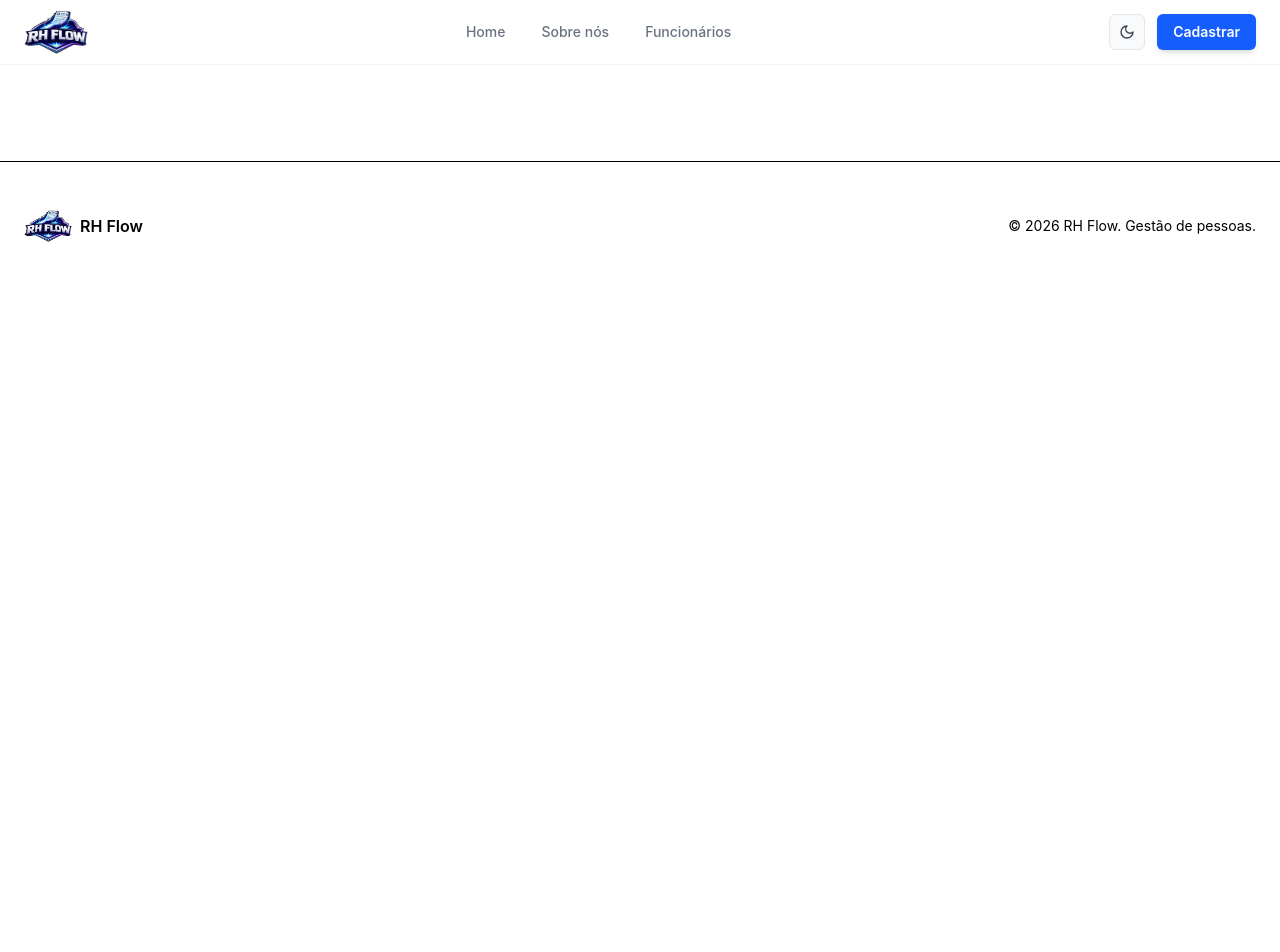
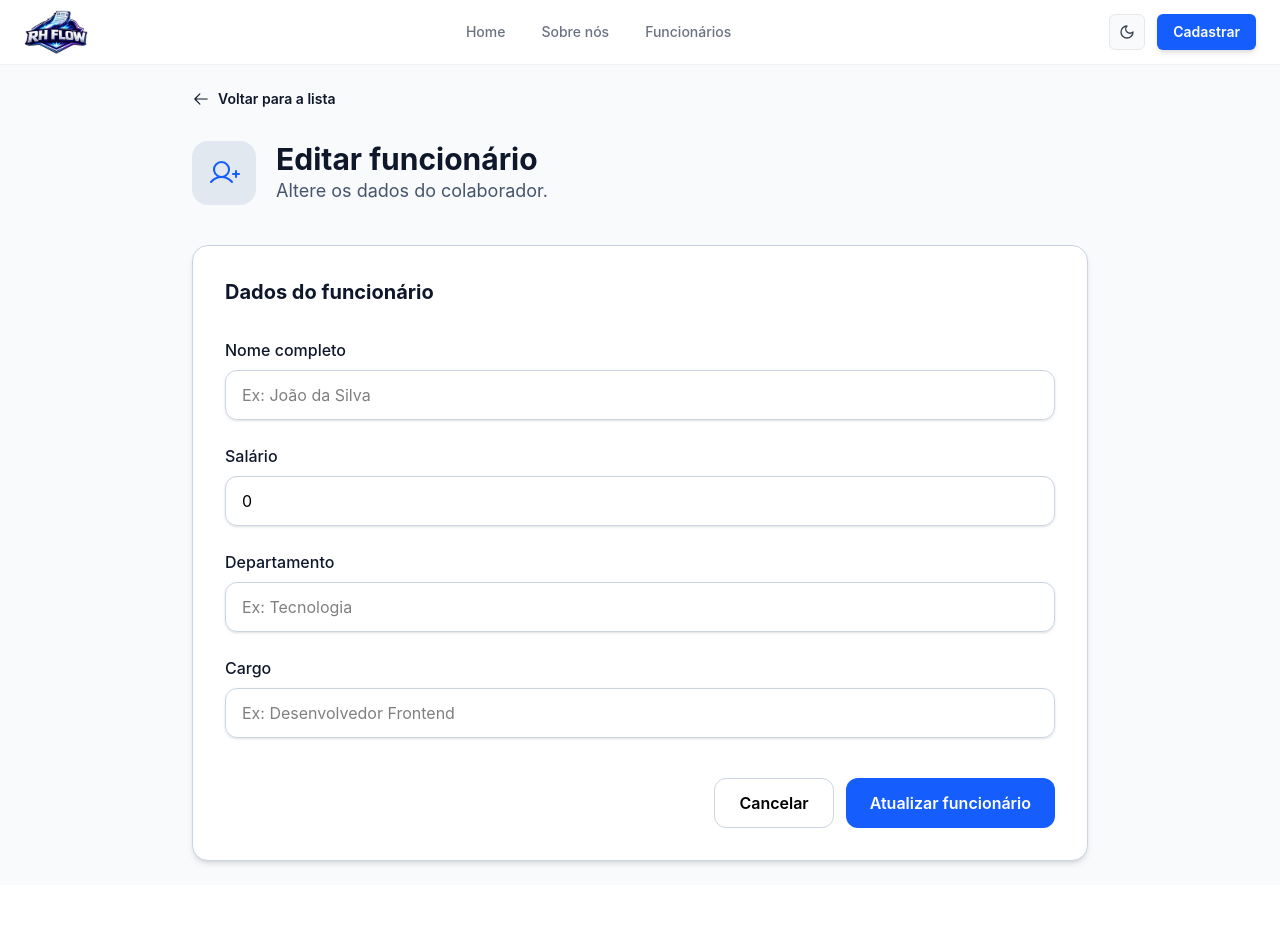
Before and after one commit to twostacktech/Rh-Flow-front, a React (Vite) app: page /editar-funcionario/1 in a window 1280 px wide. Shown: the top 952 px of the page. Before the commit the page ends 800 px from the top, so only its background shows below. Built offline with nearby package versions, Linux system fonts and the light colour scheme; no server answers.

Commit message:
feat: lista de funcionario cadastrados

```diff
--- a/src/App.tsx
+++ b/src/App.tsx
@@ -5,8 +5,7 @@ import { BrowserRouter, Route, Routes } from 'react-router-dom'
 import Home from './pages/home/Home'
 import Sobre from './pages/sobre/Sobre'
 import Funcionarios from './pages/funcionarios/Funcionarios'
-import Cadastro from './pages/cadastro/Cadastro'
-
+import FormFuncionario from './pages/formfuncionario/FormFuncionario'
 
 function App() {
 
@@ -19,7 +18,8 @@ function App() {
         <Route path="/home" element={<Home />}/>
         <Route path="/sobre" element={<Sobre />}/>
         <Route path="/funcionarios" element={<Funcionarios />}/>
-        <Route path="/cadastro-funcionario" element={<Cadastro />}/>
+        <Route path="/cadastro-funcionario" element={<FormFuncionario />}/>
+        <Route path="/editar-funcionario/:id" element={<FormFuncionario />} />
       </Routes>
       <Footer/>
       </BrowserRouter>
--- /dev/null
+++ b/src/models/Funcionario.ts
@@ -0,0 +1,7 @@
+export default interface Funcionario {
+    id: number;
+    nome: string;
+    salario: number | string;
+    departamento: string;
+    cargo: string
+}
--- a/src/pages/cadastro/Cadastro.tsx
+++ b/src/pages/formfuncionario/FormFuncionario.tsx
@@ -1,12 +1,72 @@
 import { ArrowLeft, UserPlus } from "@phosphor-icons/react";
-import { useNavigate } from "react-router-dom";
+import { useNavigate, useParams } from "react-router-dom";
+import { useEffect, useState, type ChangeEvent, type FormEvent } from "react";
+import { ClipLoader } from "react-spinners";
+import type Funcionario from "../../models/Funcionario";
+import { atualizar, buscar, cadastrar } from "../../services/Service";
 
-function Cadastro() {
+function FormFuncionario() {
     const navigate = useNavigate();
+    const { id } = useParams<{ id: string }>();
+
+    const [isLoading, setIsLoading] = useState<boolean>(false);
+
+    const [funcionario, setFuncionario] = useState<Funcionario>({
+        id: 0,
+        nome: "",
+        salario: 0,
+        departamento: "",
+        cargo: "",
+    });
+
+    function atualizarEstado(e: ChangeEvent<HTMLInputElement>) {
+        setFuncionario({
+            ...funcionario,
+            [e.target.name]: e.target.name === "salario"
+                ? Number(e.target.value)
+                : e.target.value,
+        });
+    }
+
+    async function buscarPorId(id: string) {
+        try {
+            await buscar(`/funcionario/${id}`, setFuncionario);
+        } catch (error) {
+            console.log(error);
+            alert("Erro ao buscar funcionário!");
+        }
+    }
+
+    async function salvarFuncionario(e: FormEvent<HTMLFormElement>) {
+        e.preventDefault();
+        setIsLoading(true);
+
+        try {
+            if (id !== undefined) {
+                await atualizar("/funcionario", funcionario, setFuncionario);
+                alert("Funcionário atualizado com sucesso!");
+            } else {
+                await cadastrar("/funcionario", funcionario, setFuncionario);
+                alert("Funcionário cadastrado com sucesso!");
+            }
+
+            navigate("/funcionarios");
+        } catch (error) {
+            console.log(error);
+            alert("Erro ao salvar funcionário!");
+        }
+
+        setIsLoading(false);
+    }
+
+    useEffect(() => {
+        if (id !== undefined) {
+            buscarPorId(id);
+        }
+    }, [id]);
 
     return (
         <div className="min-h-screen bg-slate-50 px-24 py-6">
-
             <div className="max-w-4xl mx-auto">
 
                 <button
@@ -24,11 +84,13 @@ function Cadastro() {
 
                     <div>
                         <h1 className="text-3xl font-bold text-slate-900">
-                            Cadastrar funcionário
+                            {id !== undefined ? "Editar funcionário" : "Cadastrar funcionário"}
                         </h1>
 
                         <p className="text-lg text-slate-600">
-                            Preencha os dados do novo colaborador.
+                            {id !== undefined
+                                ? "Altere os dados do colaborador."
+                                : "Preencha os dados do novo colaborador."}
                         </p>
                     </div>
                 </div>
@@ -38,11 +100,7 @@ function Cadastro() {
                         Dados do funcionário
                     </h2>
 
-                    <p className="text-slate-600 mb-8">
-                        Todos os campos são obrigatórios e seguem as regras de negócio do sistema.
-                    </p>
-
-                    <form className="flex flex-col gap-6">
+                    <form onSubmit={salvarFuncionario} className="flex flex-col gap-6 mt-8">
                         <div>
                             <label className="font-medium text-slate-900">
                                 Nome completo
@@ -50,6 +108,9 @@ function Cadastro() {
 
                             <input
                                 type="text"
+                                name="nome"
+                                value={funcionario.nome}
+                                onChange={atualizarEstado}
                                 placeholder="Ex: João da Silva"
                                 className="w-full mt-2 border border-slate-300 rounded-xl px-4 py-3 shadow-sm outline-none focus:ring-2 focus:ring-blue-500"
                             />
@@ -62,6 +123,9 @@ function Cadastro() {
 
                             <input
                                 type="number"
+                                name="salario"
+                                value={funcionario.salario}
+                                onChange={atualizarEstado}
                                 placeholder="Ex: 4500.00"
                                 className="w-full mt-2 border border-slate-300 rounded-xl px-4 py-3 shadow-sm outline-none focus:ring-2 focus:ring-blue-500"
                             />
@@ -74,6 +138,9 @@ function Cadastro() {
 
                             <input
                                 type="text"
+                                name="departamento"
+                                value={funcionario.departamento}
+                                onChange={atualizarEstado}
                                 placeholder="Ex: Tecnologia"
                                 className="w-full mt-2 border border-slate-300 rounded-xl px-4 py-3 shadow-sm outline-none focus:ring-2 focus:ring-blue-500"
                             />
@@ -86,6 +153,9 @@ function Cadastro() {
 
                             <input
                                 type="text"
+                                name="cargo"
+                                value={funcionario.cargo}
+                                onChange={atualizarEstado}
                                 placeholder="Ex: Desenvolvedor Frontend"
                                 className="w-full mt-2 border border-slate-300 rounded-xl px-4 py-3 shadow-sm outline-none focus:ring-2 focus:ring-blue-500"
                             />
@@ -104,16 +174,21 @@ function Cadastro() {
                                 type="submit"
                                 className="px-6 py-3 rounded-xl bg-blue-600 text-white font-semibold hover:bg-blue-700 transition duration-200"
                             >
-                                Cadastrar funcionário
+                                {isLoading ? (
+                                    <ClipLoader size={22} color="#ffffff" />
+                                ) : id !== undefined ? (
+                                    "Atualizar funcionário"
+                                ) : (
+                                    "Cadastrar funcionário"
+                                )}
                             </button>
                         </div>
                     </form>
                 </div>
 
             </div>
-
         </div>
     );
 }
 
-export default Cadastro;
+export default FormFuncionario;
--- a/src/pages/funcionarios/Funcionarios.tsx
+++ b/src/pages/funcionarios/Funcionarios.tsx
@@ -1,7 +1,43 @@
 import { Link } from "react-router-dom";
-import { Plus, UsersThree } from "@phosphor-icons/react";
+import { Plus, UsersThree, PencilSimple, Trash } from "@phosphor-icons/react";
+
+import { useEffect, useState } from "react";
+
+import type Funcionario from "../../models/Funcionario";
+import { buscar, deletar } from "../../services/Service";
 
 function Funcionarios() {
+
+    const [funcionarios, setFuncionarios] = useState<Funcionario[]>([]);
+
+    async function buscarFuncionarios() {
+        try {
+            await buscar("/funcionario", setFuncionarios);
+        } catch (error) {
+            console.log(error);
+            alert("Erro ao buscar funcionários!");
+        }
+    }
+
+    async function deletarFuncionario(id: number) {
+        const confirmar = window.confirm("Tem certeza que deseja excluir este funcionário?");
+
+        if (!confirmar) return;
+
+        try {
+            await deletar(`/funcionario/${id}`);
+            alert("Funcionário excluído com sucesso!");
+            buscarFuncionarios();
+        } catch (error) {
+            console.log(error);
+            alert("Erro ao excluir funcionário!");
+        }
+    }
+
+    useEffect(() => {
+        buscarFuncionarios();
+    }, []);
+
     return (
         <div className="min-h-screen bg-slate-50 px-24 py-10">
 
@@ -24,7 +60,9 @@ function Funcionarios() {
                             </h1>
 
                             <p className="text-xl text-slate-600">
-                                Nenhum funcionário cadastrado ainda.
+                                {funcionarios.length === 0
+                                    ? "Nenhum funcionário cadastrado ainda."
+                                    : `${funcionarios.length} funcionário(s) cadastrado(s).`}
                             </p>
                         </div>
 
@@ -39,6 +77,8 @@ function Funcionarios() {
                     </Link>
 
                 </div>
+
+                {funcionarios.length === 0 ? (
 
                     <div className="bg-white border border-slate-300 rounded-2xl min-h-[400px] flex flex-col items-center justify-center text-center px-6">
 
@@ -65,6 +105,72 @@ function Funcionarios() {
 
                     </div>
 
+                ) : (
+
+                    <div className="bg-white border border-slate-300 rounded-2xl overflow-hidden">
+
+                        <div className="grid grid-cols-5 gap-4 px-6 py-4 border-b border-slate-300 font-semibold text-slate-700">
+
+                            <span>Nome</span>
+                            <span>Cargo</span>
+                            <span>Departamento</span>
+                            <span>Salário</span>
+                            <span className="text-center">Ações</span>
+
+                        </div>
+
+                        {funcionarios.map((funcionario) => (
+
+                            <div
+                                key={funcionario.id}
+                                className="grid grid-cols-5 gap-4 px-6 py-5 items-center border-b border-slate-200"
+                            >
+
+                                <span className="font-semibold">
+                                    {funcionario.nome}
+                                </span>
+
+                                <span>
+                                    {funcionario.cargo}
+                                </span>
+
+                                <span>
+                                    {funcionario.departamento}
+                                </span>
+
+                                <span>
+                                    {Number(funcionario.salario).toLocaleString("pt-BR", {
+                                        style: "currency",
+                                        currency: "BRL",
+                                    })}
+                                </span>
+
+                                <div className="flex items-center justify-center gap-4">
+
+                                    <Link
+                                        to={`/editar-funcionario/${funcionario.id}`}
+                                        className="text-slate-700 hover:text-blue-600 transition duration-200"
+                                    >
+                                        <PencilSimple size={22} />
+                                    </Link>
+
+                                    <button
+                                        onClick={() => deletarFuncionario(funcionario.id)}
+                                        className="text-red-500 hover:text-red-700 transition duration-200"
+                                    >
+                                        <Trash size={22} />
+                                    </button>
+
+                                </div>
+
+                            </div>
+
+                        ))}
+
+                    </div>
+
+                )}
+
             </div>
 
         </div>
--- /dev/null
+++ b/src/services/Service.ts
@@ -0,0 +1,24 @@
+import axios from "axios";
+
+export const api = axios.create({
+    baseURL: "http://localhost:3000"
+});
+
+export const buscar = async (url: string, setDados: Function) => {
+    const resposta = await api.get(url);
+    setDados(resposta.data);
+};
+
+export const cadastrar = async (url: string, dados: Object, setDados: Function) => {
+    const resposta = await api.post(url, dados);
+    setDados(resposta.data);
+};
+
+export const atualizar = async (url: string, dados: Object, setDados: Function) => {
+    const resposta = await api.put(url, dados);
+    setDados(resposta.data);
+};
+
+export const deletar = async (url: string) => {
+    await api.delete(url);
+};
```
Lines whose indentation alone changed are shown as unchanged.
